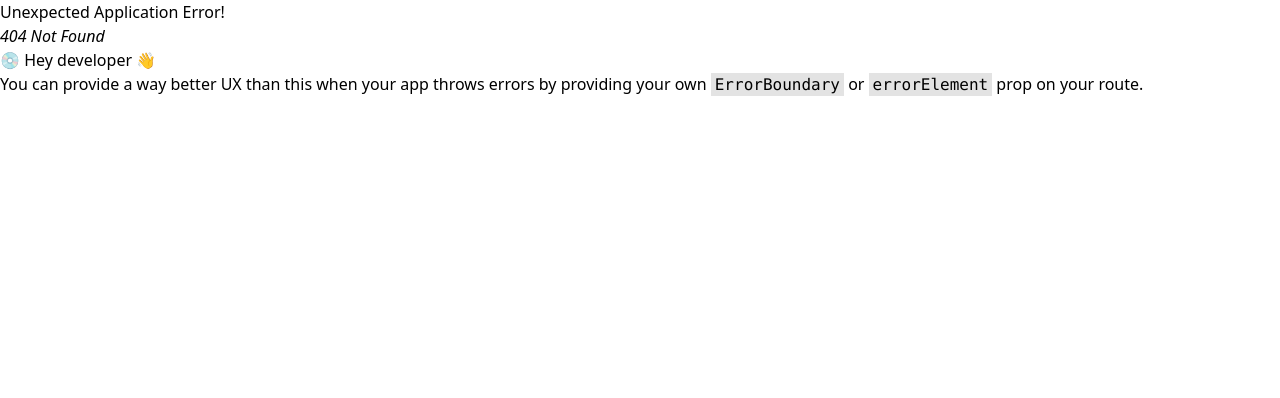
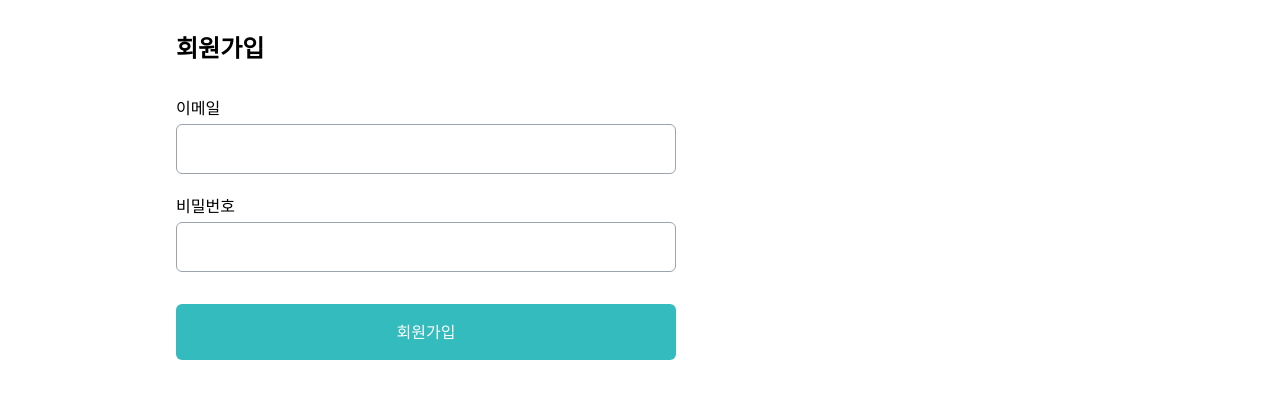
Before and after one commit to ohcmadah/wanted-pre-onboarding-frontend, a React (Create React App) app: page /signup in a window 1280 px wide. Before the commit this address had no page. Shown: the top 398 px of the page. Built offline with nearby package versions, Linux system fonts and the light colour scheme.

Commit message:
feat: 회원가입 페이지 추가

```diff
--- /dev/null
+++ b/src/components/Form.tsx
@@ -0,0 +1,26 @@
+type FormProps = Omit<React.FormHTMLAttributes<HTMLFormElement>, "onSubmit"> & {
+  onSubmit: (values: Record<string, string>) => any;
+};
+
+const Form = (props: FormProps) => (
+  <form
+    {...props}
+    onSubmit={(e) => {
+      e.preventDefault();
+      const inputs = document.getElementsByTagName("input");
+      const values = Array.from(inputs).reduce((acc, input) => {
+        const { name } = input;
+        return { ...acc, [name]: e.currentTarget[name].value };
+      }, {});
+      props.onSubmit(values);
+    }}
+  >
+    {props.children}
+  </form>
+);
+
+const Label = (props: React.LabelHTMLAttributes<HTMLLabelElement>) => (
+  <label {...props} className={[props.className, "font-medium block mb-1"].join(" ")}></label>
+);
+
+export default Object.assign(Form, { Label: Label });
--- /dev/null
+++ b/src/components/Input.tsx
@@ -0,0 +1,5 @@
+const Input = (props: React.InputHTMLAttributes<HTMLInputElement>) => (
+  <input {...props} className={[props.className, "border border-gray-400 rounded-md py-3 px-4"].join(" ")} />
+);
+
+export default Input;
--- a/src/components/Layout.tsx
+++ b/src/components/Layout.tsx
@@ -1,5 +1,5 @@
 const Layout = ({ className, children }: { className?: string; children: React.ReactNode }) => (
-  <div className={[className, "max-w-[1440px] min-w-[320px] px-12 py-8"].join(" ")}>{children}</div>
+  <div className={[className, "max-w-[1024px] min-w-[320px] px-12 py-8 mx-auto"].join(" ")}>{children}</div>
 );
 
 export default Layout;
--- a/src/index.tsx
+++ b/src/index.tsx
@@ -3,6 +3,7 @@ import ReactDOM from "react-dom/client";
 import { createBrowserRouter, RouterProvider } from "react-router-dom";
 
 import Main from "./pages/Main";
+import SignUp from "./pages/SignUp";
 
 import "./styles/index.css";
 
@@ -10,6 +11,10 @@ const router = createBrowserRouter([
   {
     path: "/",
     element: <Main />,
+  },
+  {
+    path: "/signup",
+    element: <SignUp />,
   },
 ]);
 
--- /dev/null
+++ b/src/pages/SignUp.tsx
@@ -0,0 +1,32 @@
+import Layout from "../components/Layout";
+import Header from "../components/Header";
+import Input from "../components/Input";
+import Form from "../components/Form";
+import Button from "../components/Button";
+
+const SignUp = () => {
+  const onSubmit: React.ComponentProps<typeof Form>["onSubmit"] = (values) => {};
+
+  return (
+    <Layout>
+      <Header>
+        <h2 className="text-2xl font-bold">회원가입</h2>
+      </Header>
+      <main>
+        <Form className="flex flex-col max-w-[500px] w-full" onSubmit={onSubmit}>
+          <Form.Label htmlFor="email">이메일</Form.Label>
+          <Input type="text" className="mb-5" name="email" id="email" data-testid="email-input" />
+
+          <Form.Label htmlFor="password">비밀번호</Form.Label>
+          <Input type="password" name="password" id="password" data-testid="password-input" />
+
+          <Button type="submit" data-testid="signup-button" className="bg-primary text-white font-medium mt-8">
+            회원가입
+          </Button>
+        </Form>
+      </main>
+    </Layout>
+  );
+};
+
+export default SignUp;
```
